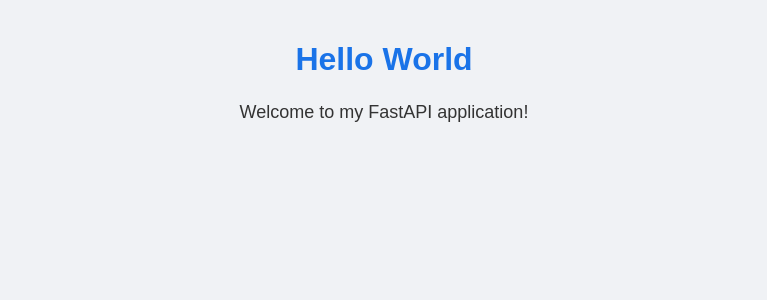
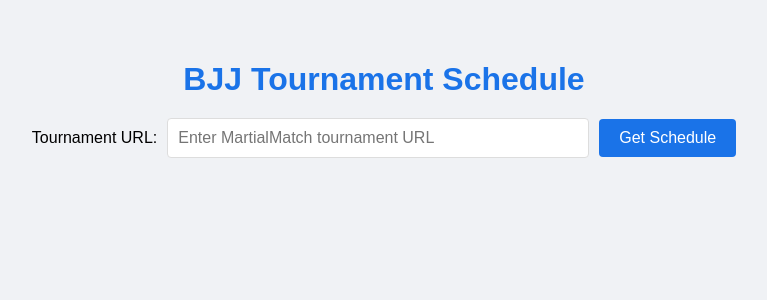
Before and after one commit to gregg127/martialmatch-scraper, a FastAPI app: page / in a window 1280 px wide. Shown: the top 300 px of the page, without its empty margins (256-1023 px from the left). Run offline with FastAPI, Linux system fonts and the light colour scheme.

Commit message:
Add first working version

```diff
--- a/main.py
+++ b/main.py
@@ -1,11 +1,19 @@
-from fastapi import FastAPI
-from fastapi.responses import HTMLResponse
+from fastapi import FastAPI, HTTPException
+from fastapi.responses import HTMLResponse, JSONResponse
 from fastapi.templating import Jinja2Templates
 from fastapi.requests import Request
 from fastapi.staticfiles import StaticFiles
+from bjj_participants_scraper import (
+    fetch_bjj_participants,
+    fetch_bjj_schedule,
+    merge_participants_with_schedule
+)
+import re
+from typing import Dict, Any
 
 app = FastAPI()
 
+# Mount static files directory
 app.mount("/static", StaticFiles(directory="static"), name="static")
 
 templates = Jinja2Templates(directory="templates")
@@ -14,3 +22,24 @@ templates = Jinja2Templates(directory="templates")
 @app.get("/", response_class=HTMLResponse)
 async def root(request: Request):
     return templates.TemplateResponse("index.html", {"request": request})
+
+
+@app.get("/api/bjj-participants")
+async def get_bjj_participants(url: str) -> Dict[str, Any]:
+    try:
+        # Fetch BJJ Participants
+        participants = fetch_bjj_participants(url)
+        if participants.empty:
+            print("No participants found.")
+            exit(0)
+
+        # Fetch BJJ Schedule and merge with participants
+        event_id = re.search(r'(?<=/events/)(\d+)', url).group(1)
+        schedule = fetch_bjj_schedule(event_id)
+
+        schedule_per_day = merge_participants_with_schedule(participants, schedule)
+
+        return {"schedule": schedule_per_day}
+
+    except Exception as e:
+        raise HTTPException(status_code=500, detail=str(e))
--- a/static/css/style.css
+++ b/static/css/style.css
@@ -5,7 +5,13 @@ body {
     background-color: #f0f2f5;
 }
 
-h1 {
+.container {
+    max-width: 1200px;
+    margin: 0 auto;
+    padding: 20px;
+}
+
+h1, h2 {
     color: #1a73e8;
     text-align: center;
     margin-bottom: 20px;
@@ -17,3 +23,115 @@ p {
     text-align: center;
     font-size: 18px;
 }
+
+.form-group {
+    display: flex;
+    gap: 10px;
+    margin-bottom: 30px;
+    justify-content: center;
+    align-items: center;
+}
+
+input[type="text"] {
+    padding: 10px;
+    border: 1px solid #ddd;
+    border-radius: 4px;
+    width: 400px;
+    font-size: 16px;
+}
+
+button {
+    padding: 10px 20px;
+    background-color: #1a73e8;
+    color: white;
+    border: none;
+    border-radius: 4px;
+    cursor: pointer;
+    font-size: 16px;
+    transition: background-color 0.2s;
+}
+
+button:hover {
+    background-color: #1557b0;
+}
+
+table {
+    width: 100%;
+    border-collapse: collapse;
+    margin-bottom: 30px;
+    background-color: white;
+    box-shadow: 0 1px 3px rgba(0,0,0,0.1);
+}
+
+th, td {
+    padding: 12px 15px;
+    text-align: left;
+    border-bottom: 1px solid #ddd;
+}
+
+th {
+    background-color: #f8f9fa;
+    font-weight: bold;
+    color: #333;
+}
+
+tr:hover {
+    background-color: #f5f5f5;
+}
+
+.error {
+    color: #dc3545;
+    text-align: center;
+    padding: 10px;
+    margin: 10px 0;
+    background-color: #f8d7da;
+    border-radius: 4px;
+}
+
+#loading {
+    text-align: center;
+    padding: 20px;
+    font-size: 18px;
+    color: #666;
+}
+
+.schedule-container {
+    padding: 20px;
+}
+
+.schedule-container h3 {
+    color: #1a73e8;
+    padding: 10px;
+    margin: 20px 0 10px 0;
+    border-bottom: 2px solid #1a73e8;
+}
+
+.schedule-container table {
+    margin-bottom: 40px;
+    border-radius: 8px;
+    overflow: hidden;
+}
+
+.schedule-container th {
+    background-color: #e8f0fe;
+    color: #1a73e8;
+    font-weight: 600;
+}
+
+.schedule-container tr:nth-child(even) {
+    background-color: #f8f9fa;
+}
+
+.schedule-container td:first-child {
+    font-weight: 500;
+}
+
+@media (max-width: 768px) {
+    .schedule-container {
+        overflow-x: auto;
+    }
+
+    table {
+        min-width: 800px;
+    }
+}
--- a/static/js/main.js
+++ b/static/js/main.js
@@ -1,9 +1,87 @@
 document.addEventListener('DOMContentLoaded', function() {
-    const greeting = document.querySelector('h1');
-    greeting.addEventListener('click', function() {
-        this.style.transform = 'scale(1.1)';
-        setTimeout(() => {
-            this.style.transform = 'scale(1)';
-        }, 200);
+    const form = document.getElementById('tournamentForm');
+    const loading = document.getElementById('loading');
+    const results = document.getElementById('results');
+    const error = document.getElementById('error');
+    const scheduleContainer = document.getElementById('scheduleContainer');
+
+    form.addEventListener('submit', async function(e) {
+        e.preventDefault();
+
+        const url = document.getElementById('tournamentUrl').value;
+
+        // Show loading, hide other containers
+        loading.style.display = 'block';
+        results.style.display = 'none';
+        error.style.display = 'none';
+
+        try {
+            const response = await fetch(`/api/bjj-participants?url=${encodeURIComponent(url)}`);
+            const data = await response.json();
+
+            if (!response.ok) {
+                throw new Error(data.detail || 'An error occurred');
+            }
+
+            // Display schedule grouped by day
+            let scheduleHtml = '';
+
+            if (Object.keys(data.schedule).length === 0) {
+                scheduleHtml = '<div class="error">No schedule data available for this tournament.</div>';
+            } else {
+                for (const [day, scheduleItems] of Object.entries(data.schedule)) {
+                    if (!scheduleItems || scheduleItems.length === 0) continue;
+
+                    scheduleHtml += `
+                        <h3>${day}</h3>
+                        <table>
+                            <thead>
+                                <tr>
+                                    <th>Name</th>
+                                    <th>Category</th>
+                                    <th>Club</th>
+                                    <th>Mat</th>
+                                    <th>Time</th>
+                                </tr>
+                            </thead>
+                            <tbody>
+                                ${scheduleItems.map(item => `
+                                    <tr>
+                                        <td>${escapeHtml(item["Imię i nazwisko"] || '-')}</td>
+                                        <td>${escapeHtml(item.Kategoria || '-')}</td>
+                                        <td>${escapeHtml(item.Klub || '-')}</td>
+                                        <td>${escapeHtml(item.Mata || '-')}</td>
+                                        <td>${escapeHtml(item["Szacowany czas"] || '-')}</td>
+                                    </tr>
+                                `).join('')}
+                            </tbody>
+                        </table>
+                    `;
+                }
+            }
+            scheduleContainer.innerHTML = scheduleHtml;
+
+            // Schedule is now the only section we display
+
+            // Show results
+            results.style.display = 'block';
+            loading.style.display = 'none';
+
+        } catch (err) {
+            error.textContent = err.message;
+            error.style.display = 'block';
+            loading.style.display = 'none';
+        }
     });
+
+    function escapeHtml(unsafe) {
+        if (unsafe === null || unsafe === undefined) return '-';
+        return unsafe
+            .toString()
+            .replace(/&/g, "&amp;")
+            .replace(/</g, "&lt;")
+            .replace(/>/g, "&gt;")
+            .replace(/"/g, "&quot;")
+            .replace(/'/g, "&#039;");
+    }
 });
--- a/templates/index.html
+++ b/templates/index.html
@@ -1,12 +1,30 @@
 <!DOCTYPE html>
 <html>
 <head>
-    <title>Hello World</title>
+    <title>BJJ Tournament Schedule</title>
     <link rel="stylesheet" href="/static/css/style.css">
 </head>
 <body>
-    <h1>Hello World</h1>
-    <p>Welcome to my FastAPI application!</p>
+    <div class="container">
+        <h1>BJJ Tournament Schedule</h1>
+
+        <form id="tournamentForm">
+            <div class="form-group">
+                <label for="tournamentUrl">Tournament URL:</label>
+                <input type="text" id="tournamentUrl" name="url" placeholder="Enter MartialMatch tournament URL" required>
+                <button type="submit">Get Schedule</button>
+            </div>
+        </form>
+
+        <div id="loading" style="display: none;">Loading...</div>
+
+        <div id="results" style="display: none;">
+            <h2>Tournament Schedule</h2>
+            <div id="scheduleContainer" class="schedule-container"></div>
+        </div>
+
+        <div id="error" style="display: none;" class="error"></div>
+    </div>
     <script src="/static/js/main.js"></script>
 </body>
 </html>
```
Also changed, not shown: bjj_participants_scraper.py (added, +115 -0 lines).
